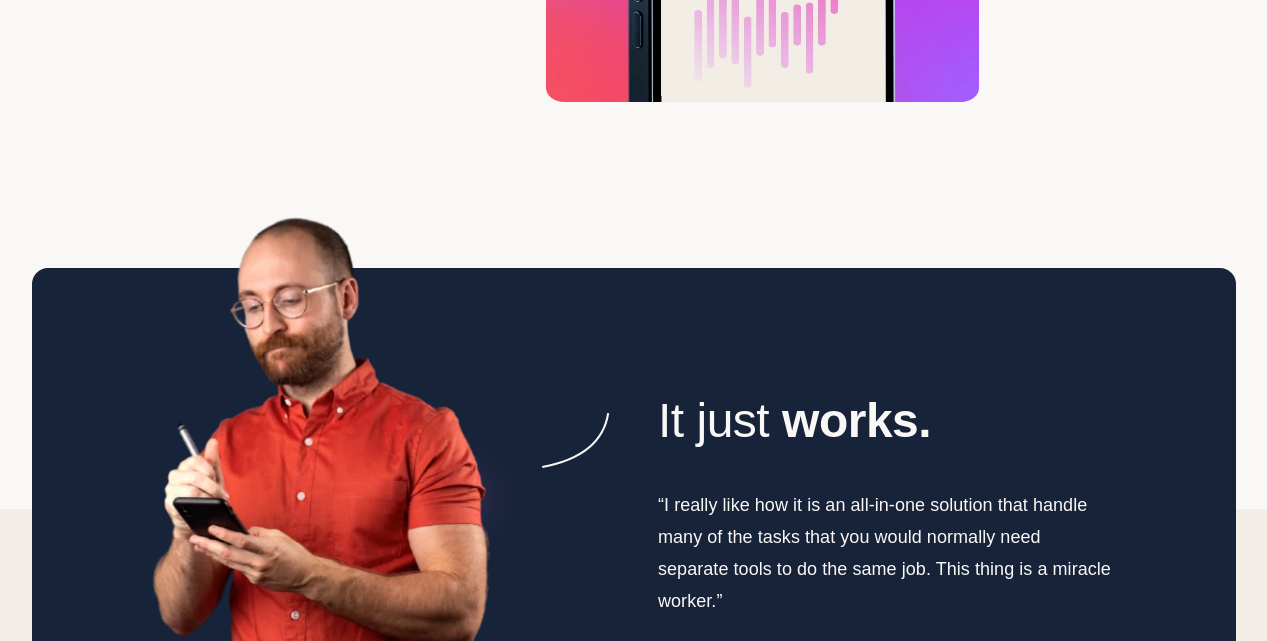
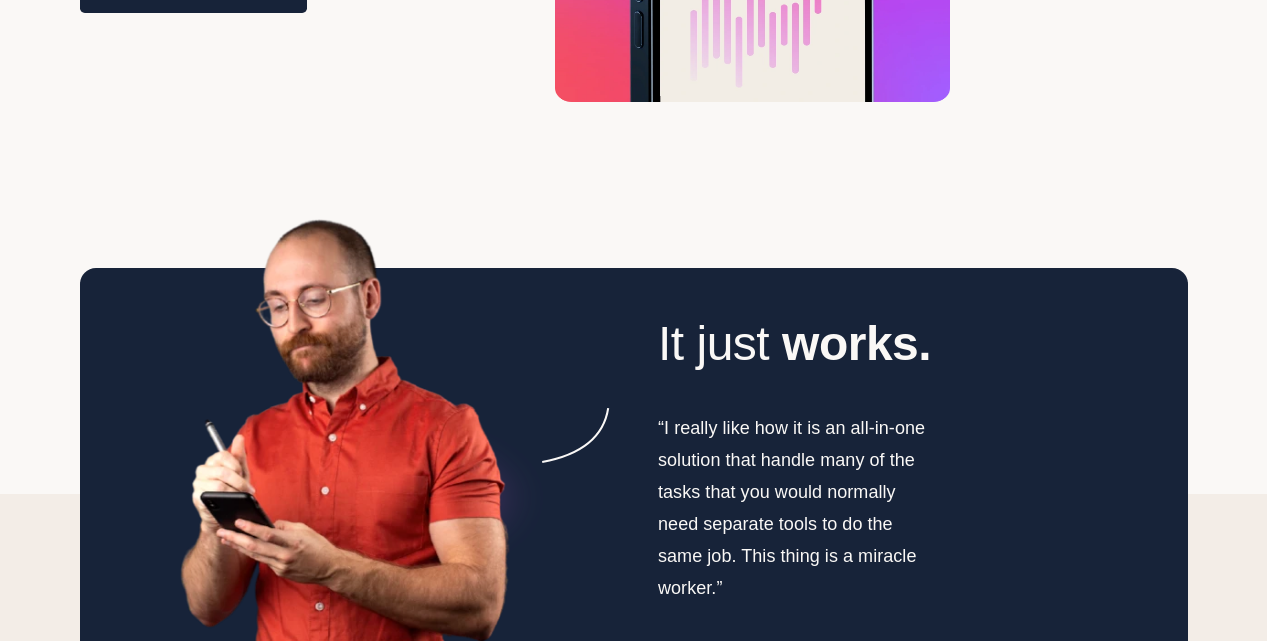
Before and after one commit to Jose-fynn/Suite-Landing-Page, a plain HTML site: page index.html in a window 1536 px wide. Shown: the part 735-1376 px from the top of the page, without its empty margins (134-1401 px from the left). Drawn offline with Linux system fonts and the light colour scheme.

Commit message:
update on margin

```diff
--- a/CSS/style.css
+++ b/CSS/style.css
@@ -116,52 +116,15 @@ select{
     --hero-description-margin: 2rem;
     --review-description-margin: 2.5rem;
     --header-width: 1.5rem;
-
-    @media (min-width: 48em){
-        --font-size-heading-xl:3.5rem;
-        --line-height-heading-xl: 4rem;
-        --letter-space-heading-xl: -0.048611125rem;
-
-        --font-size-heading-h3: 3rem;
-        --line-height-heading-h3: 3.5rem;
-        --letter-space-heading-h3: -0.03125rem;
-
-        --btn-font-size: 1rem;
-        --btn-line-height: 2rem;
-        --btn-letter-space: -0.01rem;
-
-        --review-description-margin: 2.5rem;
-
-        --container-width: 2.5rem;
-        --review-width: 3.5rem;
-        --header-width: 2.5rem;
-    }
-
-    @media (min-width: 90em){
-        --font-size-heading-xl: 4.2rem;
-        --line-height-heading-xl: 4.875rem;
-        --letter-space-heading-xl: 0.0625rem;
-
-        --font-size-quote: 1.125rem;
-        --line-height-quote: 2.1875rem;
-        --letter-space-quote: 0.00325rem;
-
-        --font-size-body: 1.125rem;
-        --line-height-body: 2rem;
-        --letter-space-body: 0.00325rem;
-
-        --container-width: 10.375rem;
-        --review-width: 7.8125rem;
-        --curved-line-2-width: 3.5rem;
-        --header-width: 3.2rem;
-    }
+    --title-character:15ch;
+    --description-character:35ch;
 
 }
 
 body{
     font-family: var(--font-family);
     background-color: var(--light-cream-clr);
-    /* max-width: 90rem; */
+    max-width: 90rem;
     margin: auto;
     position: relative;
 }
@@ -225,6 +188,7 @@ body{
 
 .hero-title-top{
     padding-top: var(--curved-line-width);
+    max-width: var(--title-character);
 }
 
 .hero-title-bold{
@@ -254,7 +218,7 @@ body{
 }
 
 .hero-description{
-    max-width: 40ch;
+    max-width: var(--description-character);
 }
 
 .hero-description-light{
@@ -437,6 +401,25 @@ body{
 
 
 @media (min-width:48em){
+    :root{
+        --font-size-heading-xl:3.5rem;
+        --line-height-heading-xl: 4rem;
+        --letter-space-heading-xl: -0.048611125rem;
+
+        --font-size-heading-h3: 3rem;
+        --line-height-heading-h3: 3.5rem;
+        --letter-space-heading-h3: -0.03125rem;
+
+        --btn-font-size: 1rem;
+        --btn-line-height: 2rem;
+        --btn-letter-space: -0.01rem;
+
+        --review-description-margin: 2.5rem;
+
+        --container-width: 2.5rem;
+        --review-width: 3.5rem;
+        --header-width: 2.5rem;
+    }
     .hero{
         display: grid;
         grid-template-columns: 1fr 0.25fr 0.5fr;
@@ -495,6 +478,26 @@ body{
     }
 
     @media (min-width:90em){
+        :root{
+            --font-size-heading-xl: 4.2rem;
+            --line-height-heading-xl: 4.875rem;
+            --letter-space-heading-xl: 0.0625rem;
+
+            --font-size-quote: 1.125rem;
+            --line-height-quote: 2.1875rem;
+            --letter-space-quote: 0.00325rem;
+
+            --font-size-body: 1.125rem;
+            --line-height-body: 2rem;
+            --letter-space-body: 0.00325rem;
+
+            --container-width: 10.375rem;
+            --review-width: 7.8125rem;
+            --curved-line-2-width: 3.5rem;
+            --header-width: 3.2rem;
+            --title-character:40ch;
+            --description-character:30ch;
+        }
         .hero{
             display: grid;
             grid-template-columns: repeat(5, 1fr);
@@ -544,7 +547,13 @@ body{
         .review-description-margin{
             margin: var(--review-description-margin) 0;
         }
+
+        .review-description-ch {
+            max-width: 28ch;
+          }
+
         .review-quote{
+            padding-top: 3rem;
             padding-left: 0;
         }
         .review-image{
```
Also changed, not shown: 1 other file.
